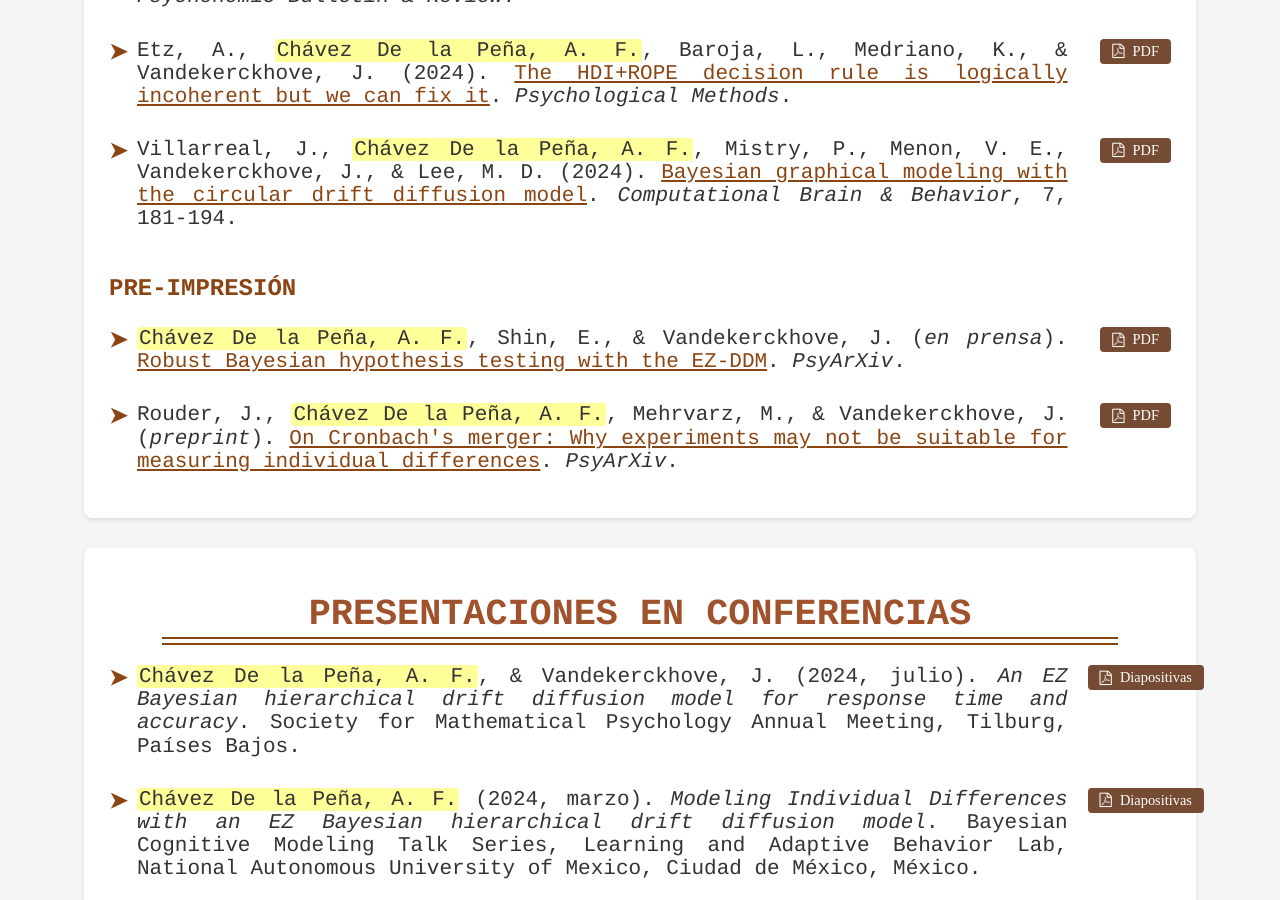
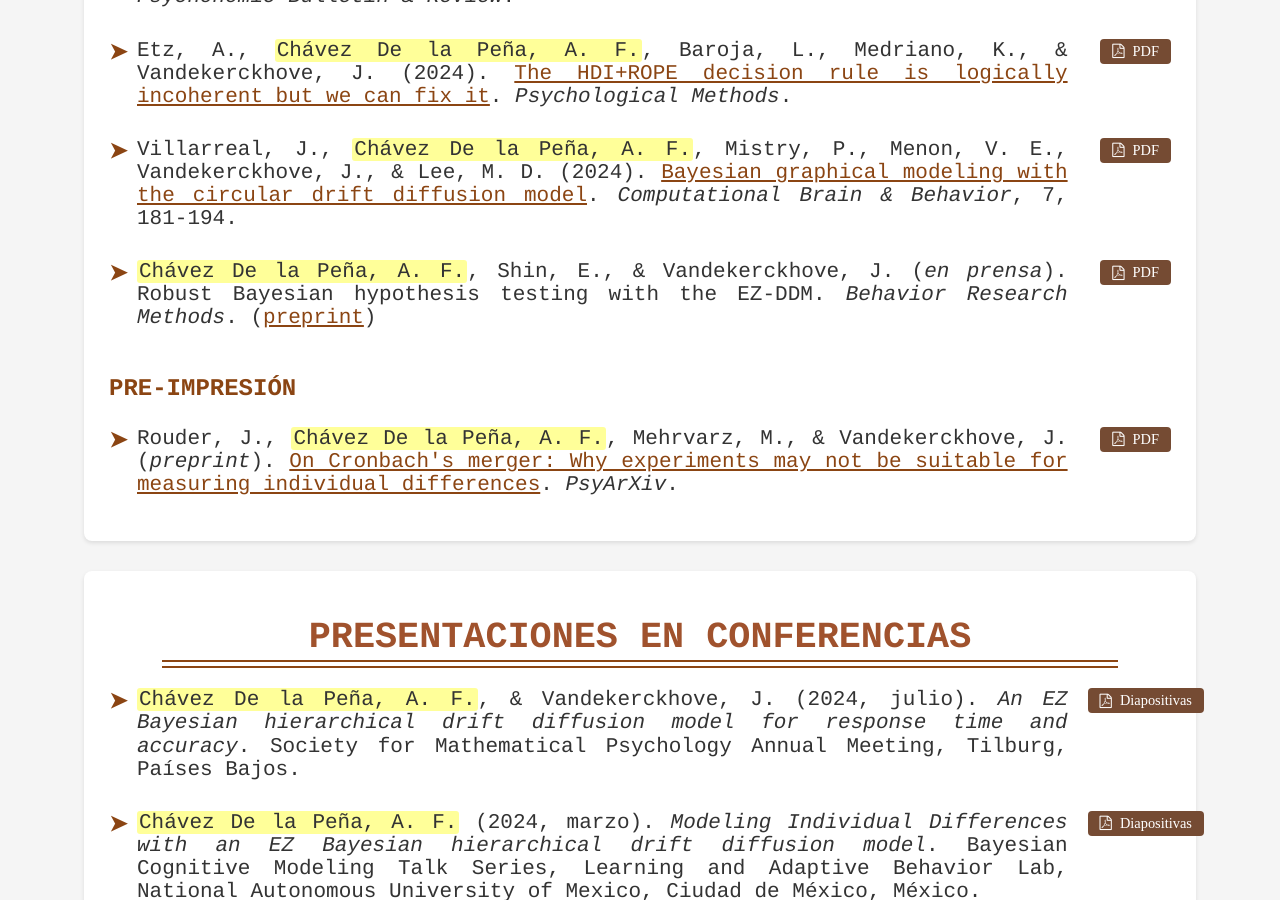
Before and after one commit to Adrifelcha/adrifelcha.github.io, a Jekyll site: the page built from publications_es/index.html, in a window 1280 px wide and 900 px high, scrolled down 626 px. Built offline with Jekyll 4.4.1, drawn with Linux system fonts in a browser that asks for light colours; some web fonts are replaced.

Commit message:
Update in press Robust paper

```diff
--- a/publications_es/index.html
+++ b/publications_es/index.html
@@ -47,20 +47,20 @@ title: Publicaciones y Presentaciones
                 </div>
             </div>
 
-            <h3>Pre-impresión</h3>
             <div class="publication-item">
                 <div class="pub-content">
                     <p class="citation">
-                        <span class="author-highlight">Chávez De la Peña, A. F.</span>, Shin, E., & Vandekerckhove, J. (<em>en prensa</em>). <a href="https://osf.io/preprints/psyarxiv/7gcyw_v1" target="_blank">Robust Bayesian hypothesis testing with the EZ-DDM</a>. <em>PsyArXiv</em>.
+                        <span class="author-highlight">Chávez De la Peña, A. F.</span>, Shin, E., & Vandekerckhove, J. (<em>en prensa</em>). Robust Bayesian hypothesis testing with the EZ-DDM. <em>Behavior Research Methods</em>. (<a href="https://osf.io/preprints/psyarxiv/7gcyw_v2" target="_blank">preprint</a>)
                     </p>
                     <div class="pub-links">
-                        <a href="https://osf.io/preprints/psyarxiv/7gcyw_v1" target="_blank" class="pub-button">
+                        <a href="https://osf.io/preprints/psyarxiv/7gcyw_v2" target="_blank" class="pub-button">
                             <i class="fa fa-file-pdf-o"></i> PDF
                         </a>
                     </div>
                 </div>
             </div>
 
+            <h3>Pre-impresión</h3>
             <div class="publication-item">
                 <div class="pub-content">
                     <p class="citation">
```
